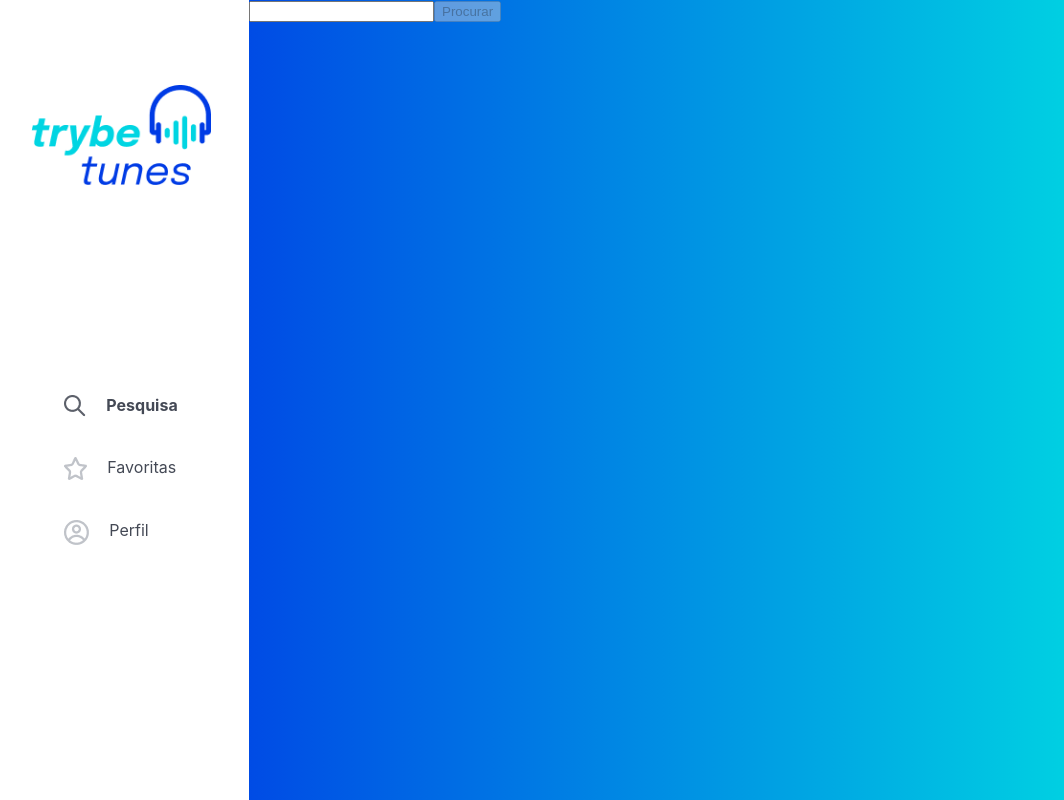
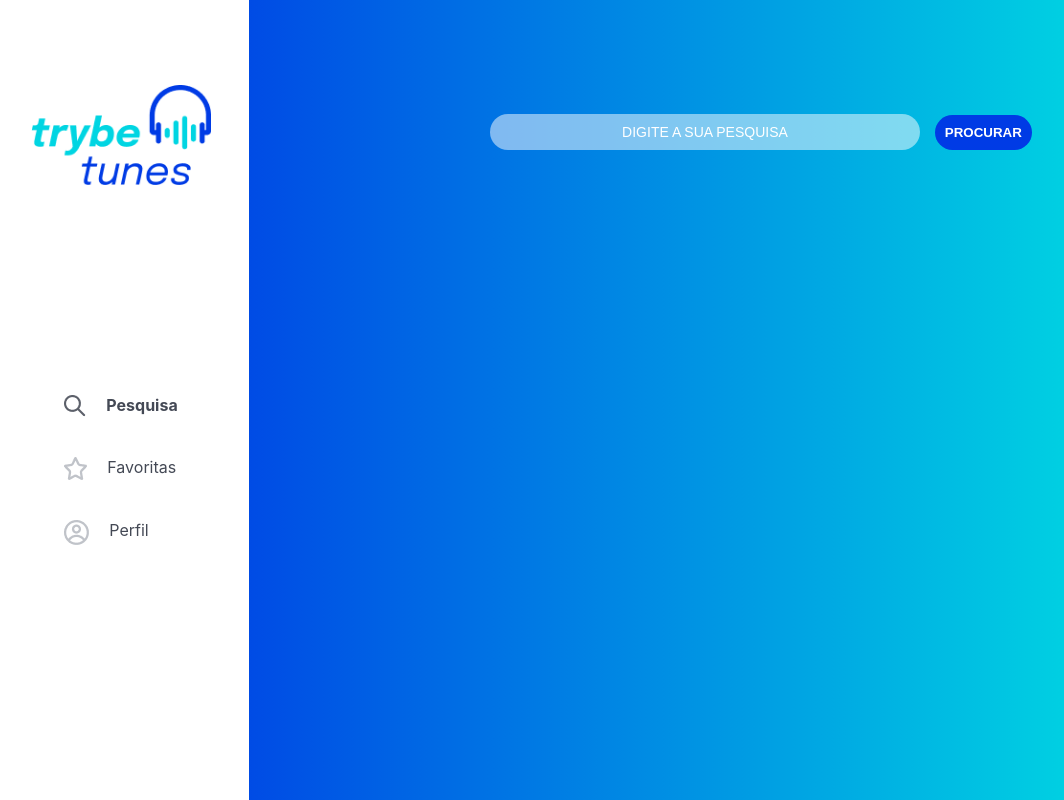
Before and after one commit to renanmarquesgarcia/trybetunes, a React (Vite) app: page /search in a window 1280 px wide. Shown: the whole page, without its empty margins (7-1071 px from the left). Built offline with nearby package versions, Linux system fonts and the light colour scheme.

Commit message:
Create style for search container

```diff
--- a/src/App.tsx
+++ b/src/App.tsx
@@ -1,7 +1,7 @@
 import { Routes, Route } from 'react-router-dom';
 import { useState } from 'react';
 import Login from './pages/login/Login';
-import Search from './pages/Search';
+import Search from './pages/search/Search';
 import { AlbumType } from './types';
 import Album from './pages/Album';
 import Layout from './components/Layout/Layout';
--- a/src/pages/login/Login.css
+++ b/src/pages/login/Login.css
@@ -22,7 +22,7 @@
   width: 50%;
 }
 
-::-webkit-input-placeholder {
+.login__name__input::-webkit-input-placeholder {
   color: #003be5;
   text-align: center;
 }
--- /dev/null
+++ b/src/pages/search/Search.css
@@ -0,0 +1,42 @@
+.search__page__container {
+  width: 80%;
+}
+
+.search__form__container {
+  align-items: center;
+  display: flex;
+  height: 33%;
+  justify-content: center;
+}
+
+.search__artist__input__container {
+  width: 40%;
+}
+
+.search__artist__input {
+  background: rgba(255, 255, 255, 0.5);
+  border: none;
+  border-radius: 23px;
+  color: white;
+  flex-shrink: 0;
+  font-size: 14px;
+  margin-right: 15px;
+  outline: 0;
+  padding: 10px;
+  width: 40%;
+}
+
+.search__artist__input::-webkit-input-placeholder {
+  color: white;
+  text-align: center;
+}
+
+.search__btn {
+  background-color: #003be5;
+  border: none;
+  border-radius: 23px;
+  color: white;
+  cursor: pointer;
+  font-weight: 700;
+  padding: 10px;
+}
--- a/src/pages/Search.tsx
+++ b/src/pages/search/Search.tsx
@@ -1,8 +1,9 @@
 import { useState } from 'react';
-import searchAlbumsAPI from '../services/searchAlbumsAPI';
-import Loading from '../components/loading/Loading';
-import { AlbumType } from '../types';
-import AlbumCard from '../components/AlbumCard';
+import searchAlbumsAPI from '../../services/searchAlbumsAPI';
+import Loading from '../../components/loading/Loading';
+import { AlbumType } from '../../types';
+import AlbumCard from '../../components/AlbumCard';
+import './Search.css';
 
 type SearchProps = {
   saveAlbums: (content: AlbumType[] | []) => void,
@@ -25,23 +26,26 @@ function Search({ saveAlbums, albums }: SearchProps) {
   };
 
   return (
-    <>
+    <section className="search__page__container">
       { loading
         ? <Loading />
         : (
-          <form>
+          <form className="search__form__container">
             <input
               type="text"
               data-testid="search-artist-input"
+              className="search__artist__input"
+              placeholder="DIGITE A SUA PESQUISA"
               value={ artist }
               onChange={ ({ target }) => setArtist(target.value) }
             />
             <button
               data-testid="search-artist-button"
+              className="search__btn"
               disabled={ isDisabled }
               onClick={ (e) => handleSubmit(e) }
             >
-              Procurar
+              PROCURAR
             </button>
           </form>
         )}
@@ -65,7 +69,7 @@ function Search({ saveAlbums, albums }: SearchProps) {
             ))}
           </section>
         )}
-    </>
+    </section>
   );
 }
 
```
